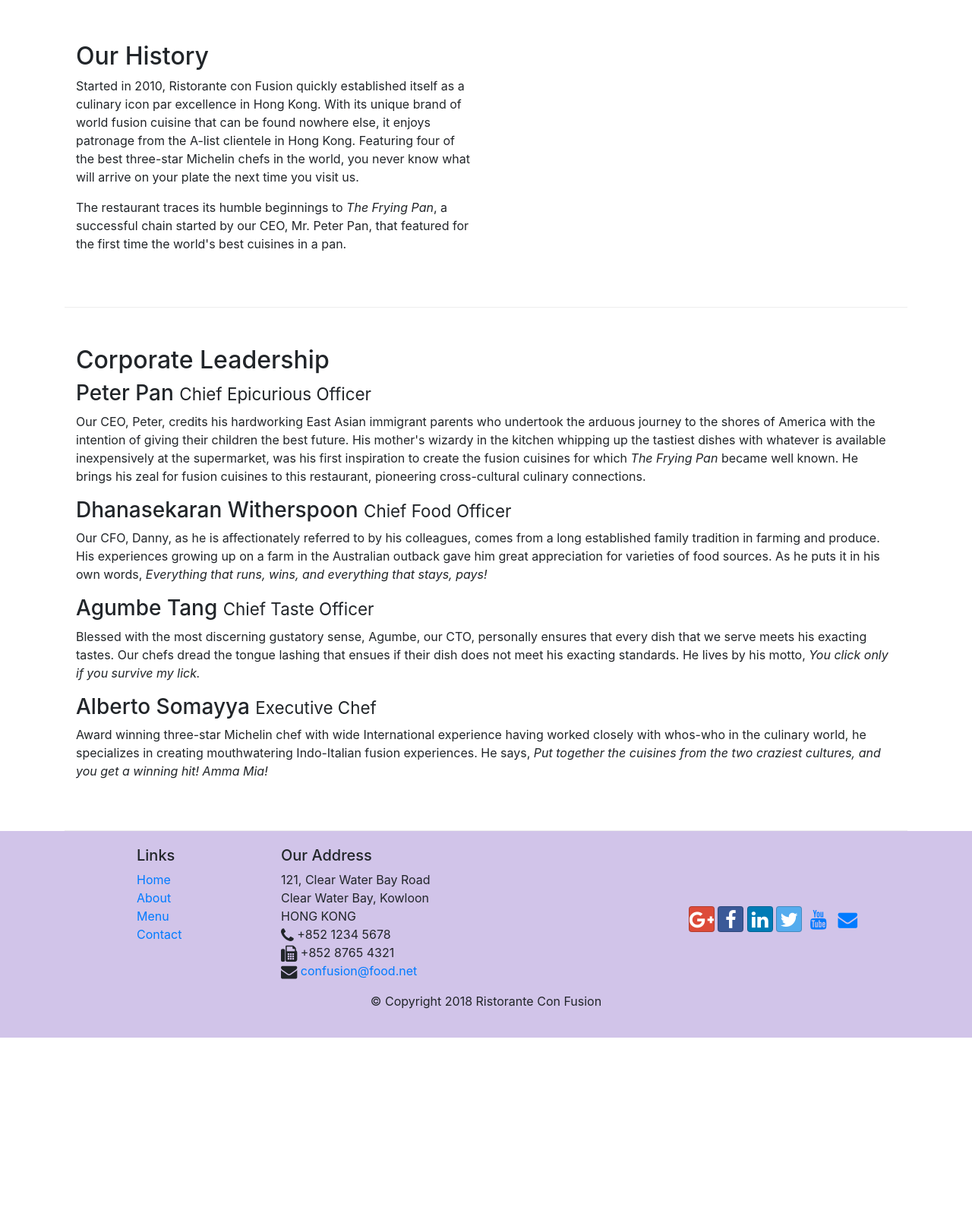
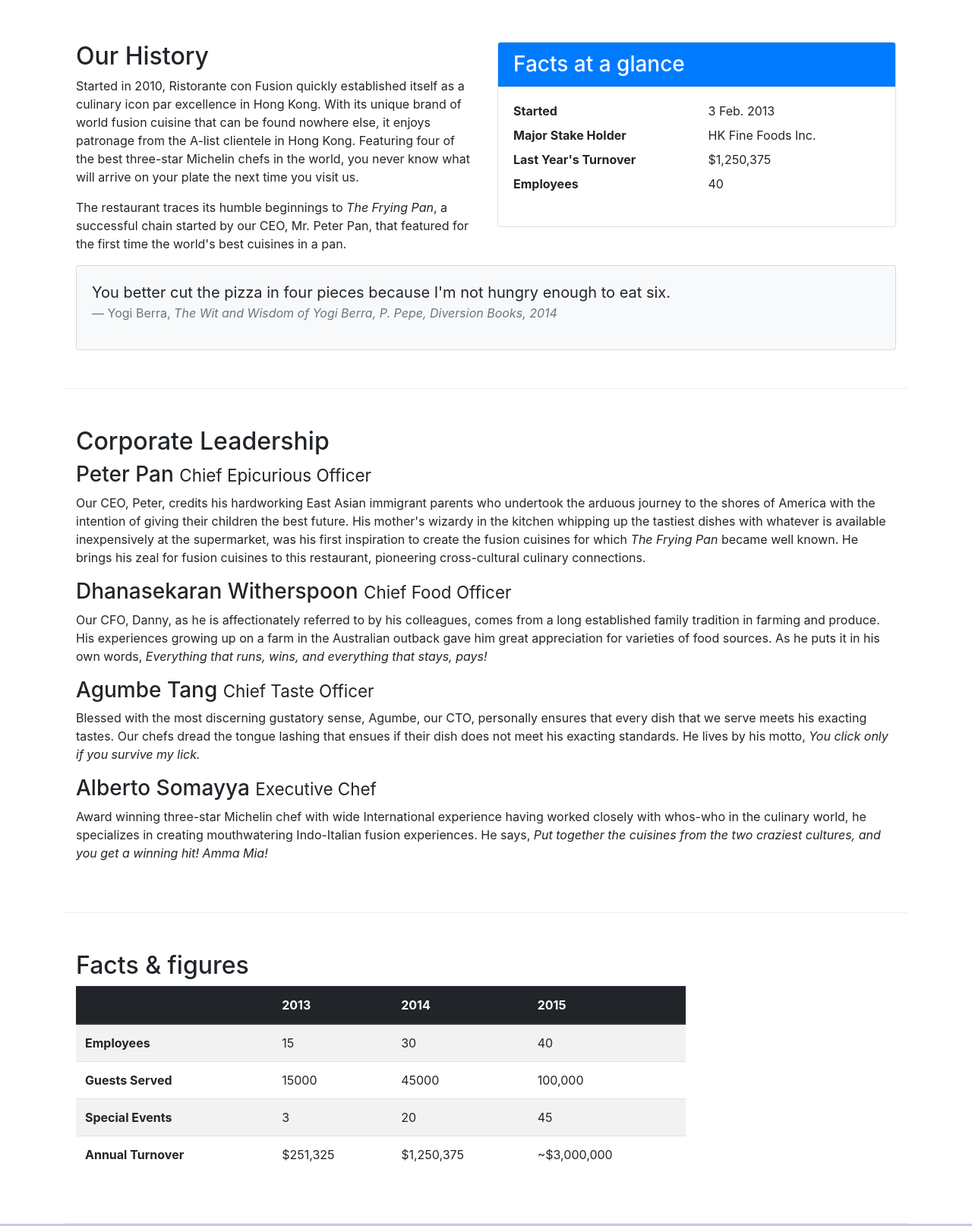
Before and after one commit to ShallDesign/conFusion, a website: page aboutus.html in a window 1280 px wide. Shown: the part 460-2074 px from the top of the page at 76% size. Before the commit the page ends 1826 px from the top, so only its background shows below. Drawn offline with nearby package versions, Linux system fonts and the light colour scheme.

Commit message:
Images and media

```diff
--- a/aboutus.html
+++ b/aboutus.html
@@ -24,7 +24,7 @@
             <button class="navbar-toggler" type="button" data-toggle="collapse" data-target="#Navbar">
                 <span class="navbar-toggler-icon"></span>
             </button>
-            <a class="navbar-brand mr-auto" href="./index.html">Ristorante Con Fusion</a>
+            <a class="navbar-brand mr-auto" href="./index.html"><img src="img/logo.png" height="30" width="41"></a>
             <div class="collapse navbar-collapse" id="Navbar">
                 <ul class="navbar-nav mr-auto">
                     <li class="nav-item"><a class="nav-link" href="./index.html"><span class="fa fa-home fa-lg"></span> Home</a></li>
@@ -43,7 +43,8 @@
                     <h1>Ristorante con Fusion</h1>
                     <p>We take inspiration from the World's best cuisines, and create a unique fusion experience. Our lipsmacking creations will tickle your culinary senses!</p>
                 </div>
-                <div class="col-12 col-sm">
+                <div class="col-12 col-sm align-self-center">
+                    <img src="img/logo.png" class="img-fluid">
                 </div>
             </div>
         </div>
@@ -62,12 +63,38 @@
         </div>
 
         <div class="row row-content">
-            <div class="col-12 col-sm-6 order-sm-first">
+            <div class="col-sm-6">
                 <h2>Our History</h2>
                 <p>Started in 2010, Ristorante con Fusion quickly established itself as a culinary icon par excellence in Hong Kong. With its unique brand of world fusion cuisine that can be found nowhere else, it enjoys patronage from the A-list clientele in Hong Kong.  Featuring four of the best three-star Michelin chefs in the world, you never know what will arrive on your plate the next time you visit us.</p>
                 <p>The restaurant traces its humble beginnings to <em>The Frying Pan</em>, a successful chain started by our CEO, Mr. Peter Pan, that featured for the first time the world's best cuisines in a pan.</p>
             </div>
-            <div class="col-12 col-sm-6 order-sm-last">
+            <div class="col-12 col-sm-6">
+                <div class="card">
+                    <h3 class="card-header bg-primary text-white">Facts at a glance</h3>
+                    <div class="card-body">
+                        <dl class="row">
+                            <dt class="col-6">Started</dt>
+                            <dd class="col-6">3 Feb. 2013</dd>
+                            <dt class="col-6">Major Stake Holder</dt>
+                            <dd class="col-6">HK Fine Foods Inc.</dd>
+                            <dt class="col-6">Last Year's Turnover</dt>
+                            <dd class="col-6">$1,250,375</dd>
+                            <dt class="col-6">Employees</dt>
+                            <dd class="col-6">40</dd>
+                        </dl>
+                    </div>
+                </div>
+            </div>
+
+            <div class="col-12">
+                <div class="card card-body bg-light">
+                    <blockquote class="blockquote">
+                        <p class="mb-0">You better cut the pizza in four pieces because I'm not hungry enough to eat six.</p>
+                        <footer class="blockquote-footer">Yogi Berra,
+                            <cite title="Source Title">The Wit and Wisdom of Yogi Berra, P. Pepe, Diversion Books, 2014</cite>
+                        </footer>
+                     </blockquote>
+                </div>
             </div>
         </div>
 
@@ -84,6 +111,51 @@
                 <h3>Alberto Somayya <small>Executive Chef</small></h3>
                 <p class="d-none d-sm-block">Award winning three-star Michelin chef with wide International experience having worked closely with whos-who in the culinary world, he specializes in creating mouthwatering Indo-Italian fusion experiences. He says, <em>Put together the cuisines from the two craziest cultures, and you get a winning hit! Amma Mia!</em></p>
             </div>
+       </div>
+       <div class="row row-content">
+           <div class="col-12 col-sm-9">
+               <h2>Facts &amp; figures</h2>
+               <div class="table-responsive">
+                    <table class="table table-striped">
+                        <thead class="thead-dark">
+                            <tr>
+                                <th>&nbsp;</th>
+                                <th>2013</th>
+                                <th>2014</th>
+                                <th>2015</th>
+                            </tr>
+                        </thead>
+                        <tbody>
+                            <tr>
+                                <th>Employees</th>
+                                <td>15</td>
+                                <td>30</td>
+                                <td>40</td>
+                            </tr>
+                            <tr>
+                                <th>Guests Served</th>
+                                <td>15000</td>
+                                <td>45000</td>
+                                <td>100,000</td>
+                            </tr>
+                            <tr>
+                                <th>Special Events</th>
+                                <td>3</td>
+                                <td>20</td>
+                                <td>45</td>
+                            </tr>
+                            <tr>
+                                <th>Annual Turnover</th>
+                                <td>$251,325</td>
+                                <td>$1,250,375</td>
+                                <td>~$3,000,000</td>
+                            </tr>
+                        </tbody>
+                    </table>
+                </div>
+           </div>
+           <div class="col-12 col-sm-3"></div>
+
        </div>
 
     </div>
```
Also changed, not shown: contactus.html (+3 -2 lines), index.html (+18 -7 lines), img/alberto.png (added), img/buffet.png (added), img/logo.png (added), img/uthappizza.png (added).
